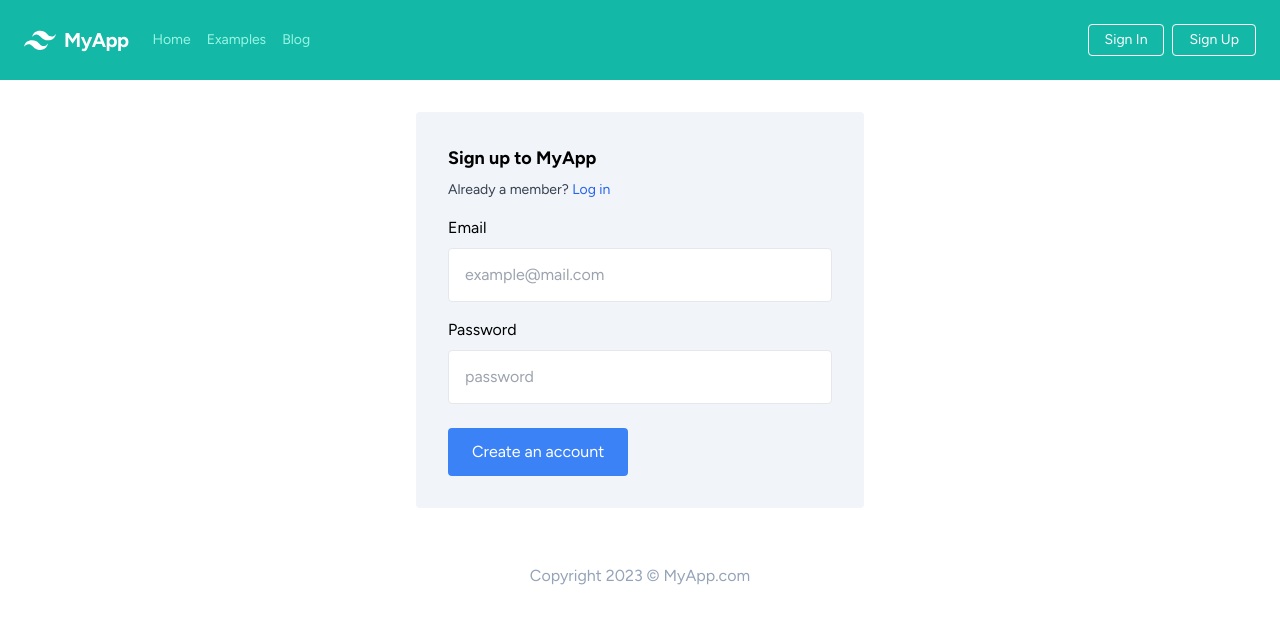
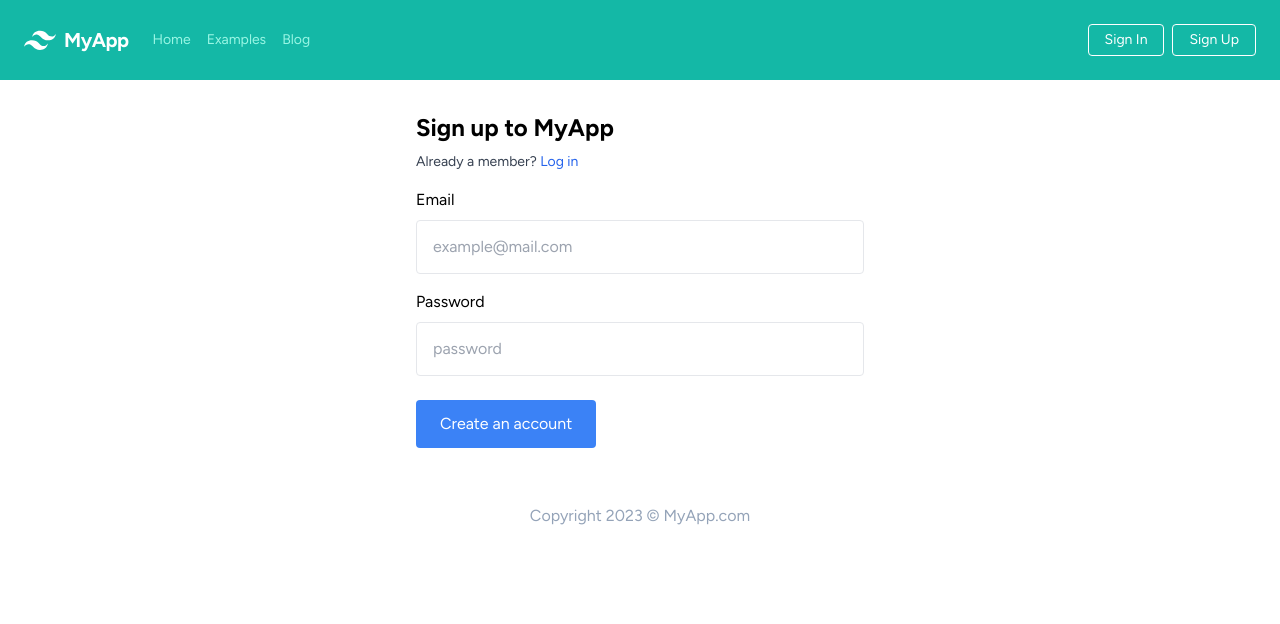
Before and after one commit to adscrum/adscrum, a Next.js app: page /auth/signup in a window 1280 px wide. Shown: the top 624 px of the page. Built offline with nearby package versions, Linux system fonts and the light colour scheme; no server answers.

Commit message:
styled loader component

```diff
--- a/src/app/auth/signup/page.js
+++ b/src/app/auth/signup/page.js
@@ -23,9 +23,9 @@ function Page() {
     return router.push("/dashboard");
   };
   return (
-    <div className="container mx-auto px-4 py-8">
-      <div className="mx-auto max-w-md rounded bg-slate-100 p-8">
-        <h1 className="mb-2 text-lg font-bold">Sign up to MyApp</h1>
+    <div className="container mx-auto px-6 py-8">
+      <div className="mx-auto max-w-md rounded ">
+        <h1 className="mb-2 text-2xl font-bold">Sign up to MyApp</h1>
         <p className="mb-4 text-sm text-gray-700">
           Already a member?{" "}
           <Link className="text-blue-600 " href="/auth/signin">
--- a/src/app/page.js
+++ b/src/app/page.js
@@ -8,8 +8,8 @@ export const metadata = {
 export default function Home() {
   return (
     <div>
-      <div className="container mx-auto p-6">
-        <h1 className="mb-2 text-3xl font-bold ">Home</h1>
+      <div className="container mx-auto p-6 py-8">
+        <h1 className="mb-2 text-2xl font-bold ">Home</h1>
         <p className="text-slate-700">
           This is our app please{" "}
           <Link href="/auth/signup" className=" text-blue-600 ">
--- a/src/components/loader.js
+++ b/src/components/loader.js
@@ -1,5 +1,32 @@
 const Loader = () => {
-  return <h1>LOADER</h1>;
+  return (
+    <div className="flex h-screen items-center justify-center bg-teal-500">
+      <div className="text-center">
+        <svg class="m-auto h-16 w-16 animate-spin" viewBox="3 3 18 18">
+          <path
+            class="fill-teal-600"
+            d="M12 5C8.13401 5 5 8.13401 5 12C5 15.866 8.13401 19 12 19C15.866 19 19 15.866 19 12C19 8.13401 15.866 5 12 5ZM3 12C3 7.02944 7.02944 3 12 3C16.9706 3 21 7.02944 21 12C21 16.9706 16.9706 21 12 21C7.02944 21 3 16.9706 3 12Z"
+          ></path>
+          <path
+            class="fill-blue-100"
+            d="M16.9497 7.05015C14.2161 4.31648 9.78392 4.31648 7.05025 7.05015C6.65973 7.44067 6.02656 7.44067 5.63604 7.05015C5.24551 6.65962 5.24551 6.02646 5.63604 5.63593C9.15076 2.12121 14.8492 2.12121 18.364 5.63593C18.7545 6.02646 18.7545 6.65962 18.364 7.05015C17.9734 7.44067 17.3403 7.44067 16.9497 7.05015Z"
+          ></path>
+        </svg>
+        {/* <div className="mt-6 flex flex-shrink-0 items-center text-teal-600">
+          <svg
+            className="mr-2 h-8 w-8 fill-teal-600"
+            width="54"
+            height="54"
+            viewBox="0 0 54 54"
+            xmlns="http://www.w3.org/2000/svg"
+          >
+            <path d="M13.5 22.1c1.8-7.2 6.3-10.8 13.5-10.8 10.8 0 12.15 8.1 17.55 9.45 3.6.9 6.75-.45 9.45-4.05-1.8 7.2-6.3 10.8-13.5 10.8-10.8 0-12.15-8.1-17.55-9.45-3.6-.9-6.75.45-9.45 4.05zM0 38.3c1.8-7.2 6.3-10.8 13.5-10.8 10.8 0 12.15 8.1 17.55 9.45 3.6.9 6.75-.45 9.45-4.05-1.8 7.2-6.3 10.8-13.5 10.8-10.8 0-12.15-8.1-17.55-9.45-3.6-.9-6.75.45-9.45 4.05z" />
+          </svg>
+          <span className="text-xl font-semibold tracking-tight">MyApp</span>
+        </div> */}
+      </div>
+    </div>
+  );
 };
 
 export default Loader;
```
